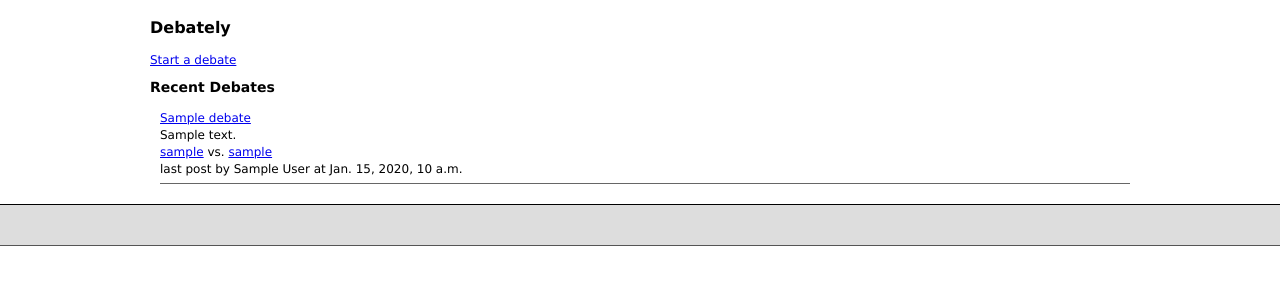
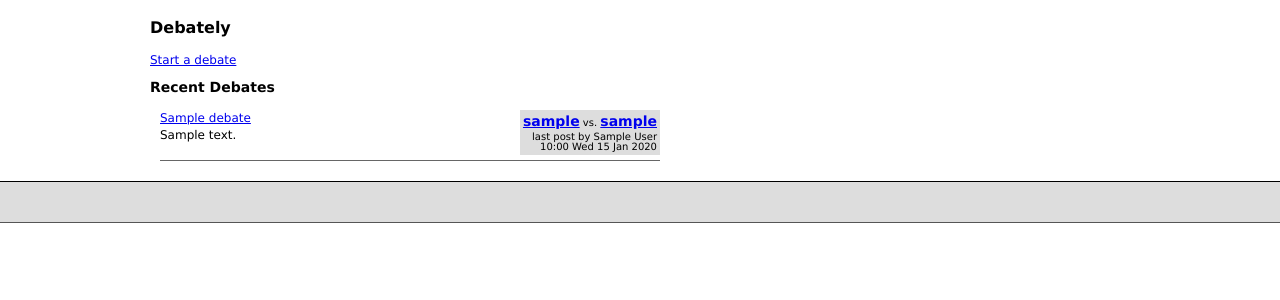
Before and after one commit to SnacksOnAPlane/debately, a Django app: template templates/index.html in a window 1280 px wide. Shown: the part 111-411 px from the top of the page. Run offline with Django 3.2, Linux system fonts and the light colour scheme; the template is opened without the code that fills it: most values are stand-ins (such as "Sample title", 1, 10 or a date in 2020); parts of the project's set-up code (start-up, migrations or seed data) failed here and were passed over.

Commit message:
add a last post area in the debate list

```diff
--- a/static/style.css
+++ b/static/style.css
@@ -36,12 +36,47 @@ a.home {
 
 ul.debates {
 	margin-left: 10px;
+	width: 500px;
 }
 
 ul.debates li {
 	border-bottom: 1px solid #666;
 	padding-top: 5px;
 	padding-bottom: 5px;
+}
+
+ul.debates a.debate_title {
+	float: left;
+}
+
+ul.debates li div.stats {
+	float: right;
+}
+
+ul.debates li div.debate_summary {
+	clear: left;
+}
+
+div.stats {
+	text-align: center;
+	background: #ddd;
+	font-size: 10px;
+	padding: 3px;
+}
+
+div.stats a.user {
+	font-weight: bold;
+	font-size: 14px;
+}
+
+div.stats div.lastpost {
+	text-align: right;
+	font-size: 10px;
+	line-height: 1em;
+}
+
+div.clear {
+	clear: both;
 }
 
 #user_box {
--- a/templates/index.html
+++ b/templates/index.html
@@ -7,14 +7,16 @@
 <ul class="debates">
 {% for debate in debates %}
 <li><a class="debate_title" href="debates/{{ debate.id }}">{{ debate.title }}</a>
-<div class="debate_summary">{{ debate.summary }}</div>
 <div class="stats">
 	<a class="user" href="users/{{ debate.instigator.username }}">{{ debate.instigator.username }}</a>
 	vs.
 	<a class="user" href="users/{{ debate.challenger.username }}">{{ debate.challenger.username}}</a>
 	{% if debate.last_post %}
-	<div class="lastpost">last post by {{ debate.last_post.author }} at {{ debate.last_post.pub_date }}</div>
+	<div class="lastpost">last post by {{ debate.last_post.author }}<br />{{ debate.last_post.pub_date|date:"H:i D d M Y" }}</div>
 	{% endif %}
+</div>
+<div class="debate_summary">{{ debate.summary }}</div>
+<div class="clear" />
 	</li>
 {% endfor %}
 </ul>
```
